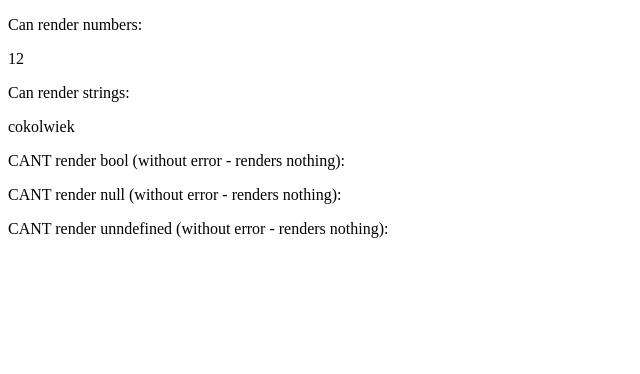
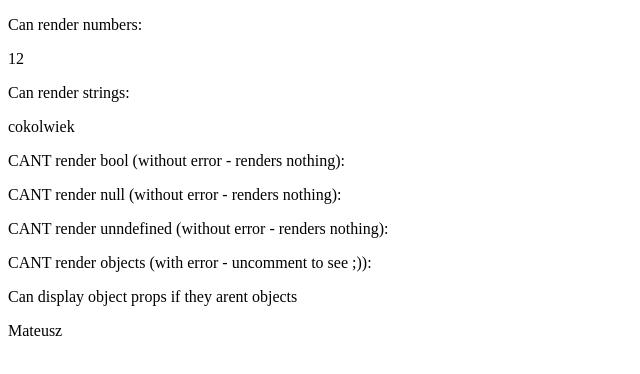
Before and after one commit to olninio/2019.07.29, a React (Create React App) app: page / in a window 1280 px wide. Shown: the top 374 px of the page, without its empty margins (0-640 px from the left). Built offline with nearby package versions, Linux system fonts and the light colour scheme.

Commit message:
Cant displays objects! With error!

```diff
--- a/src/WhatReactCanRender.js
+++ b/src/WhatReactCanRender.js
@@ -32,6 +32,11 @@ const WhatReactCanRender = () => (
     {nullVar}
     <p>CANT render unndefined (without error - renders nothing):</p>
     {undef}
+    <p>CANT render objects (with error - uncomment to see ;)):</p>
+    {/* {obj1} */}
+    {/* {obj2} */}
+    <p>Can display object props if they arent objects</p>
+    {obj2.name}
   </div>
 )
 
```
